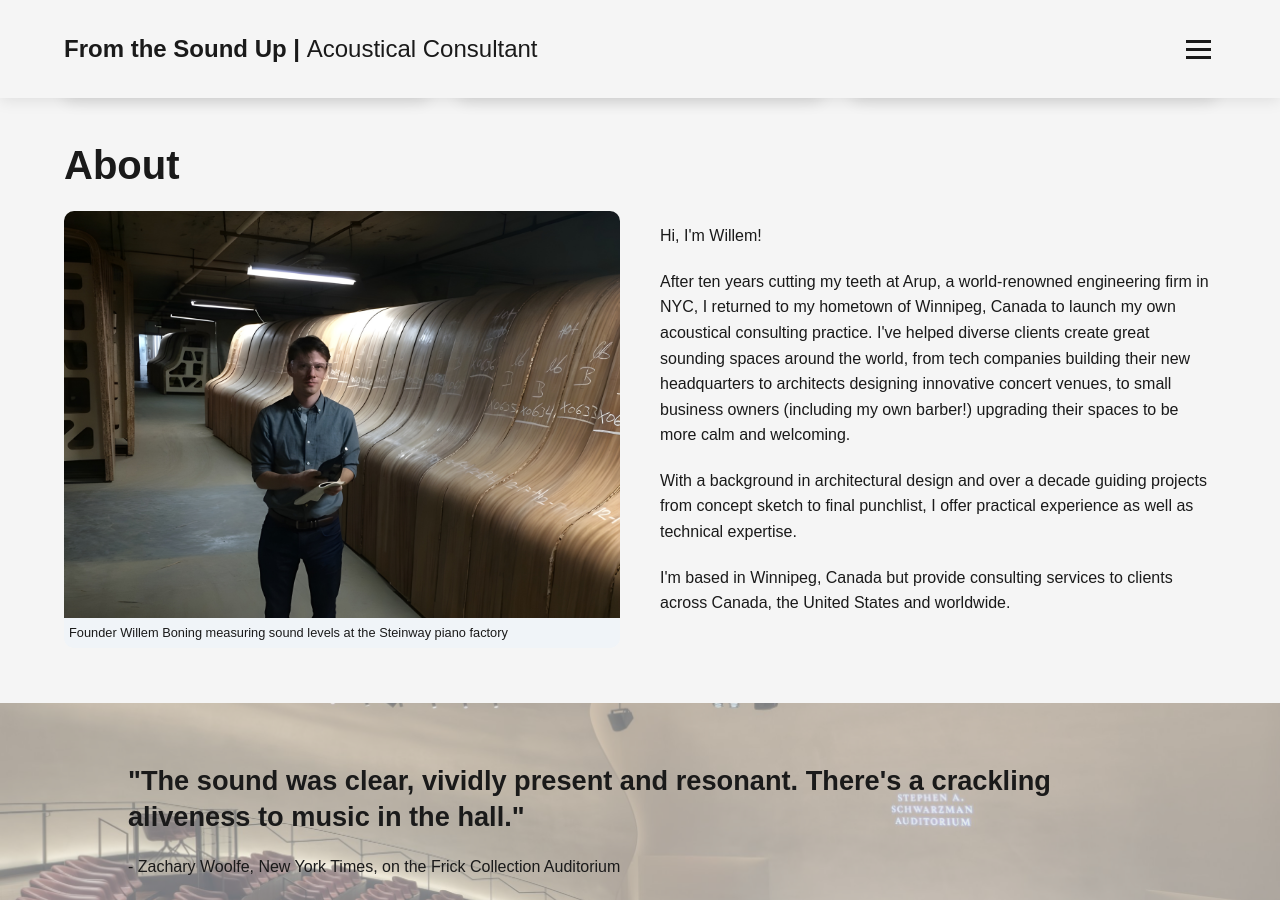
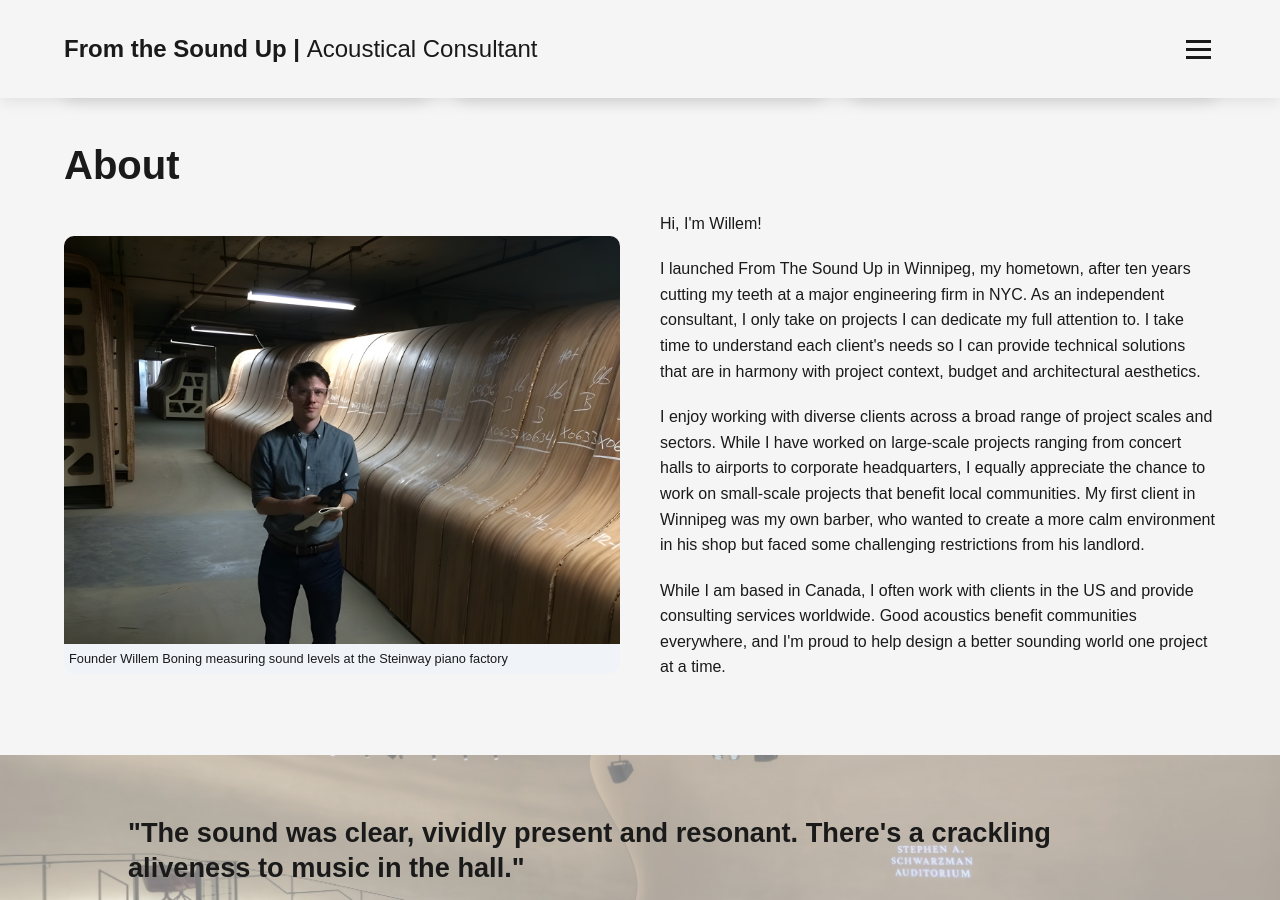
Before and after one commit to woa100/acousticswebsite, a Jekyll site: the page built from index.html, in a window 1280 px wide and 900 px high, scrolled down 1262 px. Built offline with Jekyll 4.4.1, drawn with Linux system fonts in a browser that asks for light colours.

Commit message:
Update About section text

```diff
--- a/index.html
+++ b/index.html
@@ -80,9 +80,10 @@ meta: |
 
                 <div class="about-text">
                     <p>Hi, I'm Willem!</p>
-                    <p>After ten years cutting my teeth at Arup, a world-renowned engineering firm in NYC, I returned to my hometown of Winnipeg, Canada to launch my own acoustical consulting practice. I've helped diverse clients create great sounding spaces around the world, from tech companies building their new headquarters to architects designing innovative concert venues, to small business owners (including my own barber!) upgrading their spaces to be more calm and welcoming.</p>
-                    <p>With a background in architectural design and over a decade guiding projects from concept sketch to final punchlist, I offer practical experience as well as technical expertise.</p>
-                    <p>I'm based in Winnipeg, Canada but provide consulting services to clients across Canada, the United States and worldwide.</p>
+                    <p>I launched From The Sound Up in Winnipeg, my hometown, after ten years cutting my teeth at a major engineering firm in NYC. As an independent consultant, I only take on projects I can dedicate my full attention to. I take time to understand each client's needs so I can provide technical solutions that are in harmony with project context, budget and architectural aesthetics. </p>
+                    <p>I enjoy working with diverse clients across a broad range of project scales and sectors. While I have worked on large-scale projects ranging from concert halls to airports to corporate headquarters, I equally appreciate the chance to work on small-scale projects that benefit local communities. My first client in Winnipeg was my own barber, who wanted to create a more calm environment in his shop but faced some challenging restrictions from his landlord.
+</p>
+                    <p>While I am based in Canada, I often work with clients in the US and provide consulting services worldwide. Good acoustics benefit communities everywhere, and I'm proud to help design a better sounding world one project at a time.</p>
                 </div>
             </div>
         </div>
```
